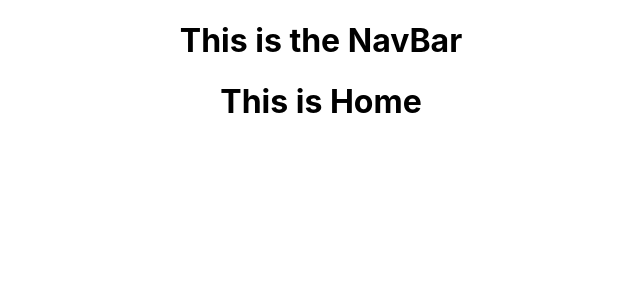
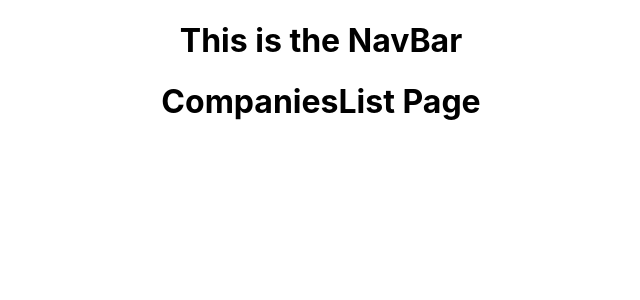
Before and after one commit to colts18seth/React_Jobly, a React (Create React App) app: page /companies in a window 1280 px wide. Shown: the top 300 px of the page, without its empty margins (319-959 px from the left). Built offline with nearby package versions, Linux system fonts and the light colour scheme.

Commit message:
added routes

```diff
--- /dev/null
+++ b/src/CompaniesList.js
@@ -0,0 +1,11 @@
+import React from 'react';
+
+function CompaniesList() {
+    return (
+        <div className="CompaniesList">
+            <h1>CompaniesList Page</h1>
+        </div>
+    );
+}
+
+export default CompaniesList;
--- /dev/null
+++ b/src/Company.js
@@ -0,0 +1,11 @@
+import React from 'react';
+
+function Company() {
+    return (
+        <div className="Company">
+            <h1>Company Page</h1>
+        </div>
+    );
+}
+
+export default Company;
--- /dev/null
+++ b/src/JobsList.js
@@ -0,0 +1,11 @@
+import React from 'react';
+
+function JobsList() {
+    return (
+        <div className="JobsList">
+            <h1>JobsList Page</h1>
+        </div>
+    );
+}
+
+export default JobsList;
--- /dev/null
+++ b/src/Profile.js
@@ -0,0 +1,11 @@
+import React from 'react';
+
+function Profile() {
+    return (
+        <div className="Profile">
+            <h1>Profile Page</h1>
+        </div>
+    );
+}
+
+export default Profile;
--- a/src/Routes.js
+++ b/src/Routes.js
@@ -1,16 +1,36 @@
 import React from 'react';
-import { Route } from 'react-router-dom';
+import { Route, Switch, Redirect } from 'react-router-dom';
 import Home from './Home';
+import CompaniesList from './CompaniesList';
+import Company from './Company';
+import JobsList from './JobsList';
+import SignIn from './SignIn';
+import Profile from './Profile';
 
 function Routes() {
     return (
         <div className="Routes">
-            <Route path='/'>
-                <Home />
-            </Route>
-
-            {/* //! finish adding routes */}
-
+            <Switch>
+                <Route exact path='/login'>
+                    <SignIn />
+                </Route>
+                <Route exact path='/profile'>
+                    <Profile />
+                </Route>
+                <Route exact path='/jobs'>
+                    <JobsList />
+                </Route>
+                <Route exact path='/companies'>
+                    <CompaniesList />
+                </Route>
+                <Route exact path='/companies/:company'>
+                    <Company />
+                </Route>
+                <Route exact path='/'>
+                    <Home />
+                </Route>
+                <Redirect to='/' />
+            </Switch>
         </div>
     );
 }
--- /dev/null
+++ b/src/SignIn.js
@@ -0,0 +1,11 @@
+import React from 'react';
+
+function SignIn() {
+    return (
+        <div className="SignIn">
+            <h1>SignIn Page</h1>
+        </div>
+    );
+}
+
+export default SignIn;
```
